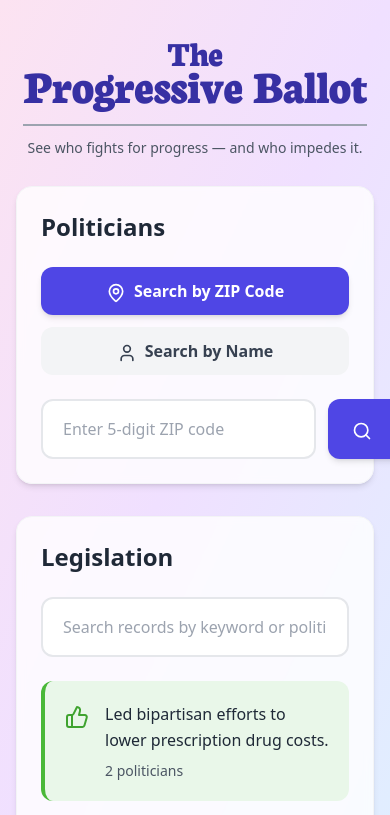
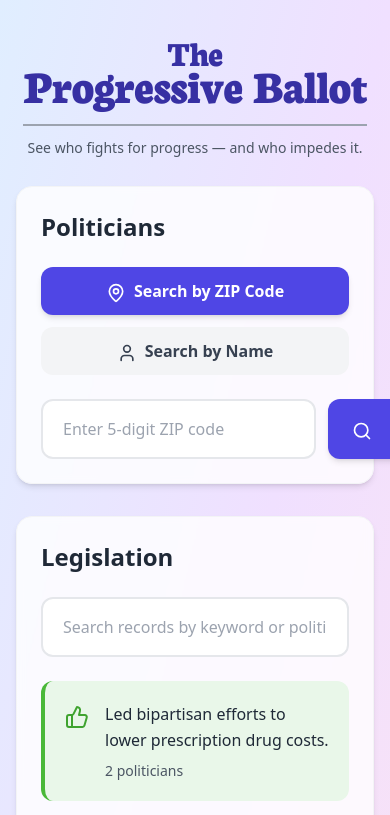
Before and after one commit to ProgressiveBallot/ProgressiveBallot.github.io, a React (Create React App) app: page / in a window 390 px wide. Shown: the top 815 px of the page. Built offline with nearby package versions, Linux system fonts and the light colour scheme.

Commit message:
Adjusting theme

```diff
--- a/src/index.css
+++ b/src/index.css
@@ -14,3 +14,9 @@ body {
   background: linear-gradient(to bottom right, #fce3f1, #f0e0ff, #e0eeff);
   background-attachment: fixed;
 }
+
+@media (max-width: 640px) {
+  body {
+    background: linear-gradient(to bottom right, #e0eeff, #f0e0ff, #fce3f1);
+  }
+}
```
